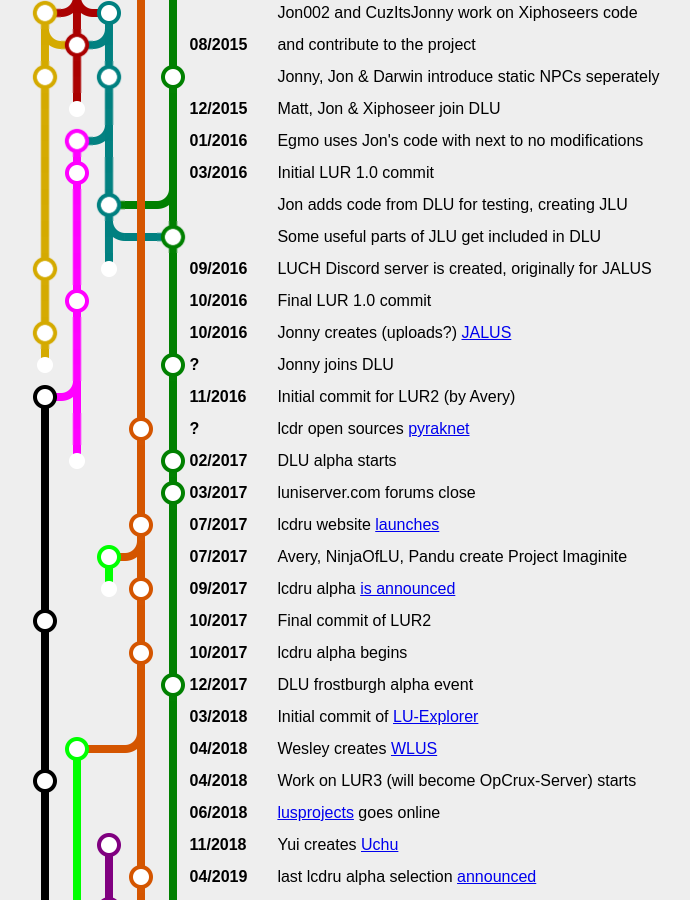
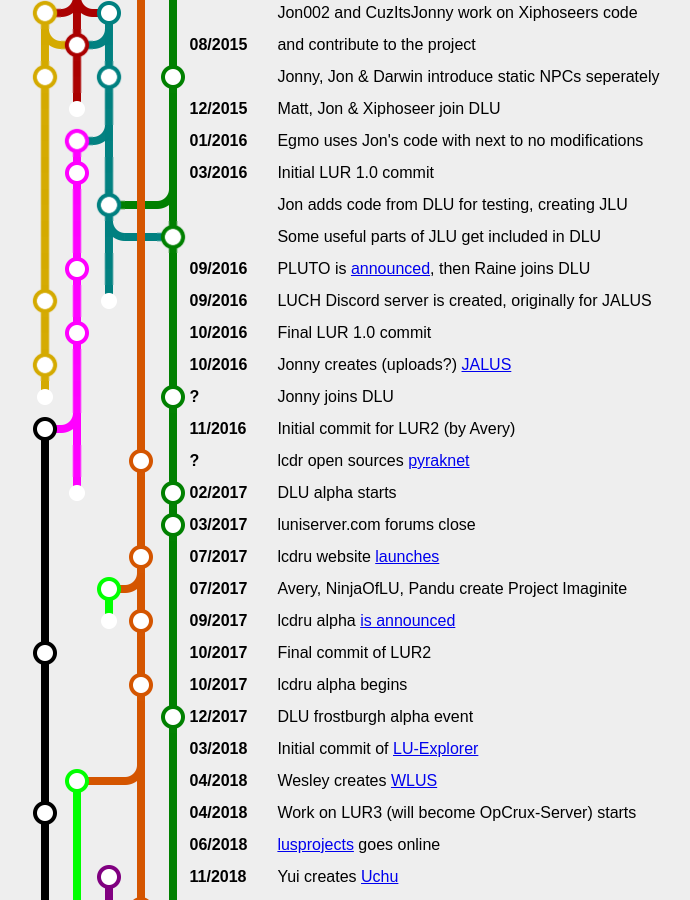
Before and after one commit to Xiphoseer/xiphoseer.github.com, a Jekyll site: the page flow/index.html, which Jekyll copies as it is, in a window 1280 px wide and 900 px high, scrolled down 952 px. Shown: the whole window, without its empty margins (208-898 px from the left). Built offline with Jekyll 4.4.1, drawn with Linux system fonts in a browser that asks for light colours.

Commit message:
flow: add PLUTO

```diff
--- a/flow/index.html
+++ b/flow/index.html
@@ -311,6 +311,15 @@
 				<td class="fi merge-left-F C"></td>
 				<td></td>
 				<td>Some useful parts of JLU get included in DLU</td>
+			</tr>
+			<tr>
+				<td class="fi line G"></td>
+				<td class="fi node H"></td>
+				<td class="fi line F"></td>
+				<td class="fi line B"></td>
+				<td class="fi line C"></td>
+				<td class="v">09/2016</td>
+				<td>PLUTO is <a href="https://luniserver.com/topic/project-pluto-public/">announced</a>, then Raine joins DLU</td>
 			</tr>
 			<tr>
 				<td class="fi node G"></td>
```
